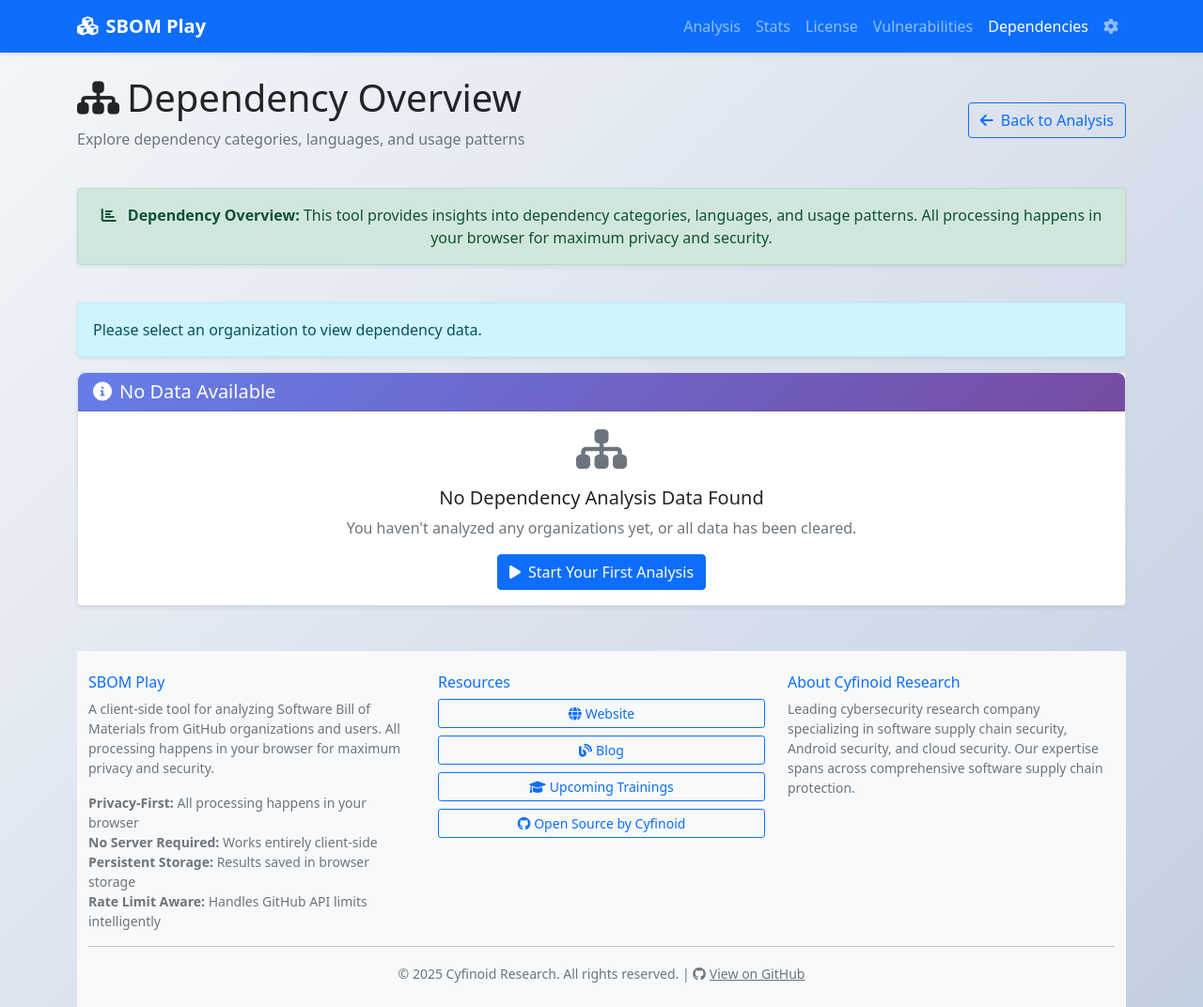
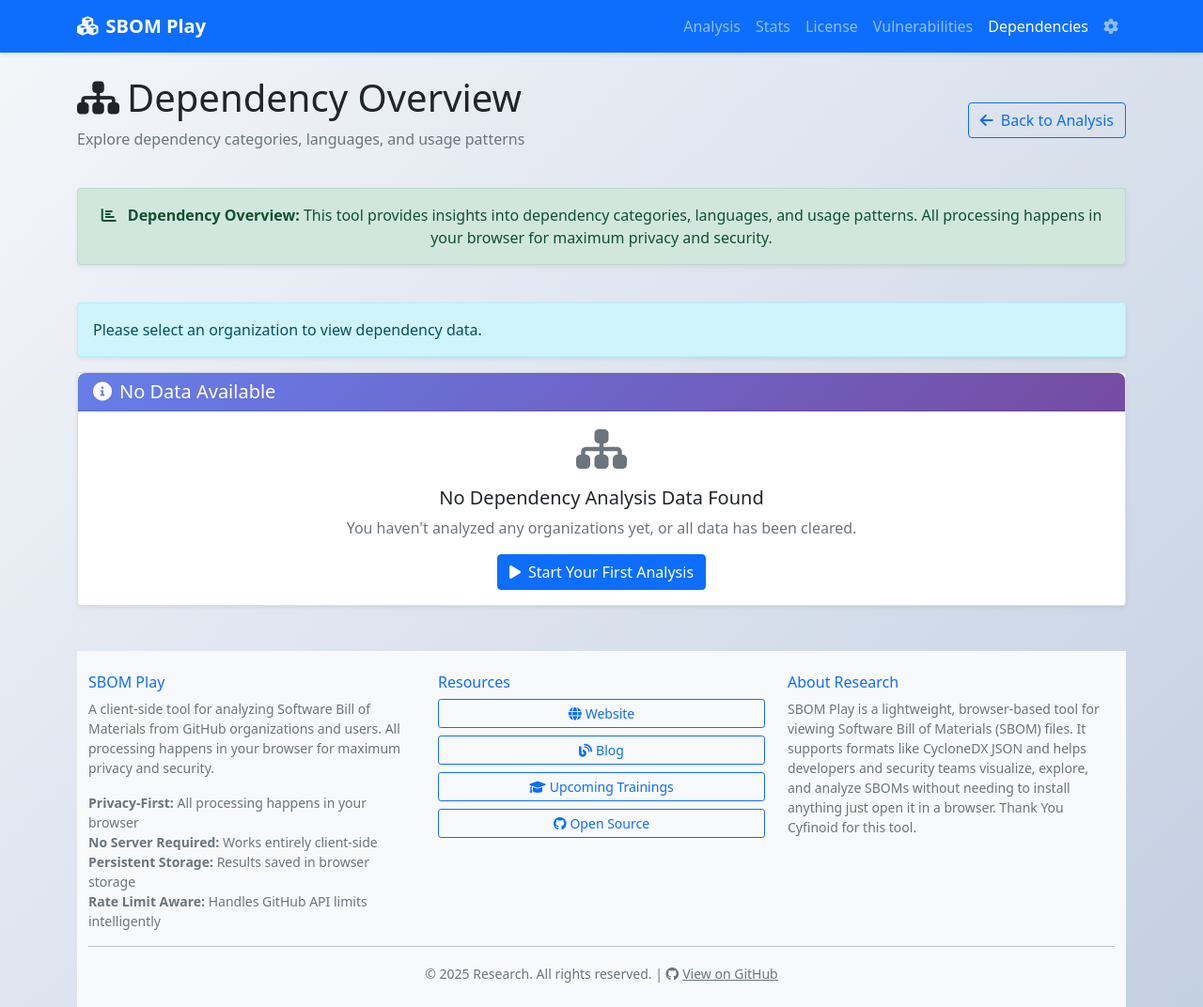
Before and after one commit to anurag7706/sbomplay, a plain HTML site: page docs/deps.html in a window 1280 px wide. Shown: the whole page at 94% size. Drawn offline with nearby package versions, Linux system fonts and the light colour scheme.

Commit message:
Update 2.1

```diff
--- a/docs/deps.html
+++ b/docs/deps.html
@@ -126,36 +126,37 @@
                 <div class="col-md-4">
                     <h6 class="text-primary">Resources</h6>
                     <div class="d-flex flex-column gap-2">
-                        <a href="https://cyfinoid.com/" target="_blank" class="btn btn-outline-primary btn-sm">
+                        <a href="https://" target="_blank" class="btn btn-outline-primary btn-sm">
                             <i class="fas fa-globe me-1"></i>Website
                         </a>
-                        <a href="https://cyfinoid.com/blog/" target="_blank" class="btn btn-outline-primary btn-sm">
+                        <a href="https://" target="_blank" class="btn btn-outline-primary btn-sm">
                             <i class="fas fa-blog me-1"></i>Blog
                         </a>
-                        <a href="https://cyfinoid.com/trainings/#upcoming-trainings" target="_blank" class="btn btn-outline-primary btn-sm">
+                        <a href="https://#upcoming-trainings" target="_blank" class="btn btn-outline-primary btn-sm">
                             <i class="fas fa-graduation-cap me-1"></i>Upcoming Trainings
                         </a>
-                        <a href="https://cyfinoid.com/opensource-by-cyfinoid/" target="_blank" class="btn btn-outline-primary btn-sm">
-                            <i class="fab fa-github me-1"></i>Open Source by Cyfinoid
+                        <a href="https://github.com/anurag7706" target="_blank" class="btn btn-outline-primary btn-sm">
+                            <i class="fab fa-github me-1"></i>Open Source
                         </a>
                     </div>
                 </div>
 
                 <!-- Third Column: Company Information -->
                 <div class="col-md-4">
-                    <h6 class="text-primary">About Cyfinoid Research</h6>
+                    <h6 class="text-primary">About Research</h6>
                     <p class="text-muted small mb-3">
-                        Leading cybersecurity research company specializing in software supply chain security,
-                        Android security, and cloud security. Our expertise spans across comprehensive software
-                        supply chain protection.
+                        SBOM Play is a lightweight, browser-based tool for viewing Software Bill of Materials (SBOM) files.
+						It supports formats like CycloneDX JSON and helps developers and security teams visualize,
+						explore, and analyze SBOMs without needing to install anything just open it in a browser.
+						Thank You Cyfinoid for this tool.
                     </p>
                 </div>
             </div>
             <hr class="my-3">
             <div class="text-center">
                 <small class="text-muted">
-                    © 2025 Cyfinoid Research. All rights reserved. |
-                    <a href="https://github.com/cyfinoid/sbomplay" target="_blank" class="text-muted">
+                    © 2025 Research. All rights reserved. |
+                    <a href="https://github.com/anurag7706/sbomplay" target="_blank" class="text-muted">
                         <i class="fab fa-github me-1"></i>View on GitHub
                     </a>
                 </small>
```
Also changed, not shown: docs/license-compliance.html (+12 -11 lines), docs/settings.html (+12 -11 lines), docs/stats.html (+12 -11 lines), docs/vuln.html (+12 -11 lines).
